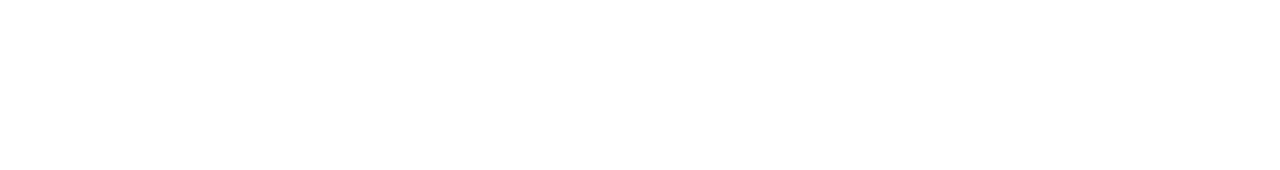
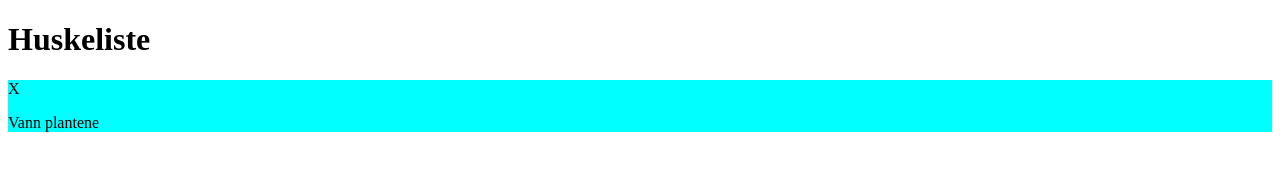
Before and after one commit to bdahle/todo-list, a plain HTML site: page index.html in a window 1280 px wide. Drawn offline with Linux system fonts and the light colour scheme.

Commit message:
rename js files

```diff
--- a/index.html
+++ b/index.html
@@ -7,5 +7,11 @@
     <script defer src="main.js"></script>
     <link rel="shortcut icon" href="#" />
   </head>
-  <body></body>
+  <body>
+    <h1>Huskeliste</h1>
+    <div style="background-color: aqua">
+      <p>X</p>
+      <p>Vann plantene</p>
+    </div>
+  </body>
 </html>
--- a/main.js
+++ b/main.js
@@ -9,13 +9,13 @@
 /******/ (() => { // webpackBootstrap
 /******/ 	var __webpack_modules__ = ({
 
-/***/ "./src/js/index.js":
-/*!*************************!*\
-  !*** ./src/js/index.js ***!
-  \*************************/
+/***/ "./src/js/controller.js":
+/*!******************************!*\
+  !*** ./src/js/controller.js ***!
+  \******************************/
 /***/ (() => {
 
-eval("console.log(\"test\");\n\n\n//# sourceURL=webpack://todo-list/./src/js/index.js?");
+eval("\n\n//# sourceURL=webpack://todo-list/./src/js/controller.js?");
 
 /***/ })
 
@@ -26,7 +26,7 @@ eval("console.log(\"test\");\n\n\n//# sourceURL=webpack://todo-list/./src/js/ind
 /******/ 	// Load entry module and return exports
 /******/ 	// This entry module can't be inlined because the eval devtool is used.
 /******/ 	var __webpack_exports__ = {};
-/******/ 	__webpack_modules__["./src/js/index.js"]();
+/******/ 	__webpack_modules__["./src/js/controller.js"]();
 /******/
 /******/ })()
 ;
```
